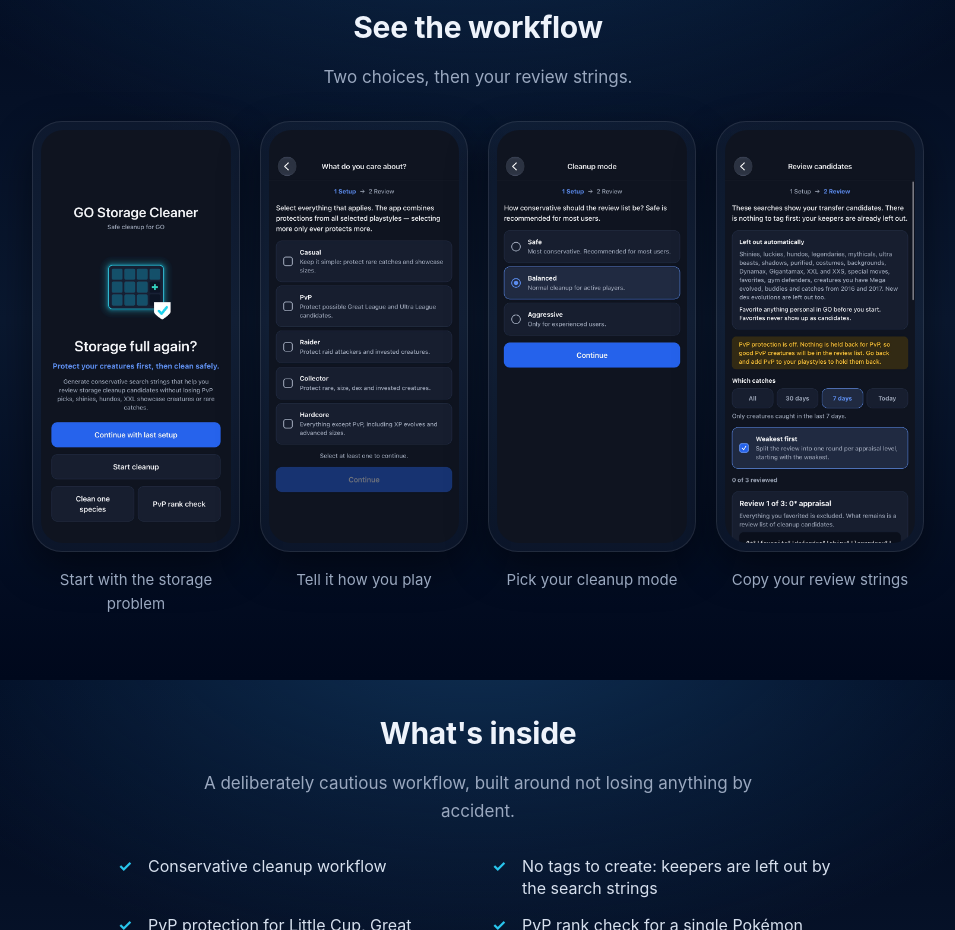
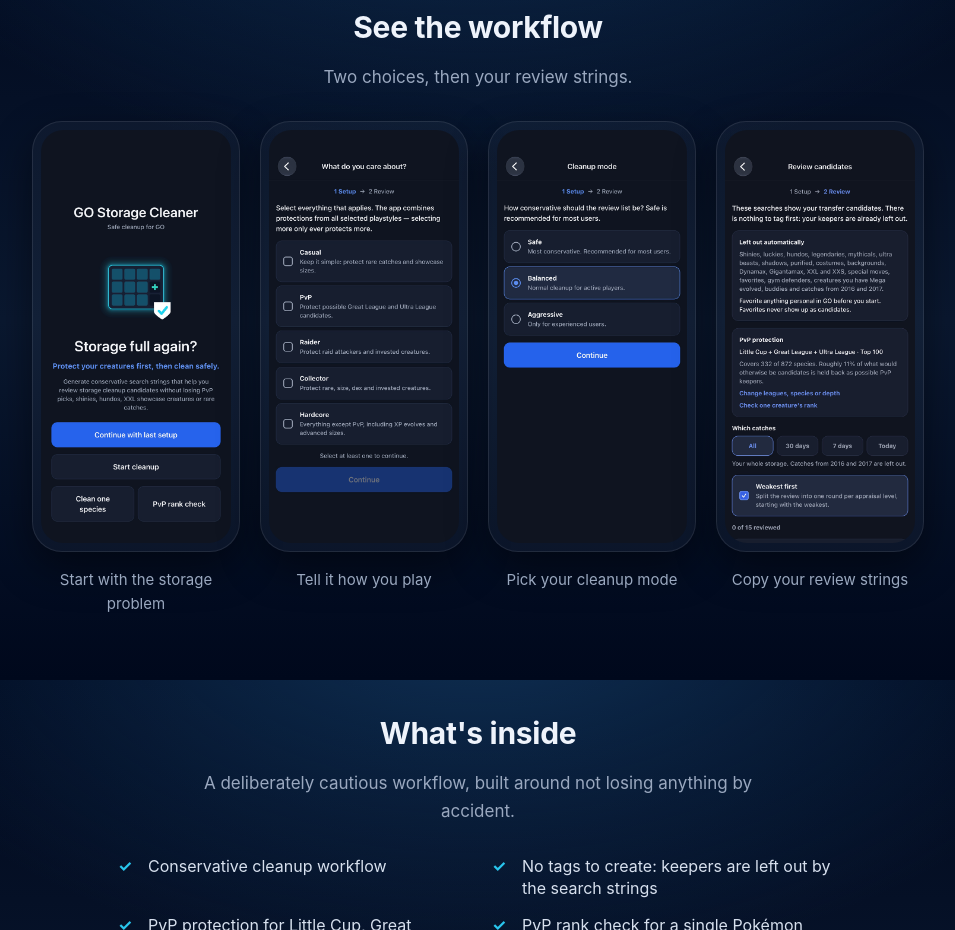
Before and after one commit to martinbruteig/go-storage-cleaner-pages, a plain HTML site: page index.html in a window 1280 px wide. Shown: the part 1720-2650 px from the top of the page, without its empty margins (162-1117 px from the left). Drawn offline with Linux system fonts and the light colour scheme.

Commit message:
Review candidates screenshot with PvP protection on
Co-Authored-By: Claude Fable 5.2 <noreply@anthropic.com>

```diff
--- a/index.html
+++ b/index.html
@@ -181,7 +181,7 @@
         </figure>
         <figure class="shot">
           <div class="phone">
-            <img src="assets/screenshots/04-review-candidates.png" alt="Review candidates screen with the search strings to copy" width="640" height="1391" loading="lazy">
+            <img src="assets/screenshots/04-review-candidates-v2.png" alt="Review candidates screen with the search strings to copy" width="640" height="1391" loading="lazy">
           </div>
           <figcaption>Copy your review strings</figcaption>
         </figure>
```
Also changed, not shown: assets/screenshots/04-review-candidates-v2.png (added), assets/screenshots/04-review-candidates.png (deleted).
